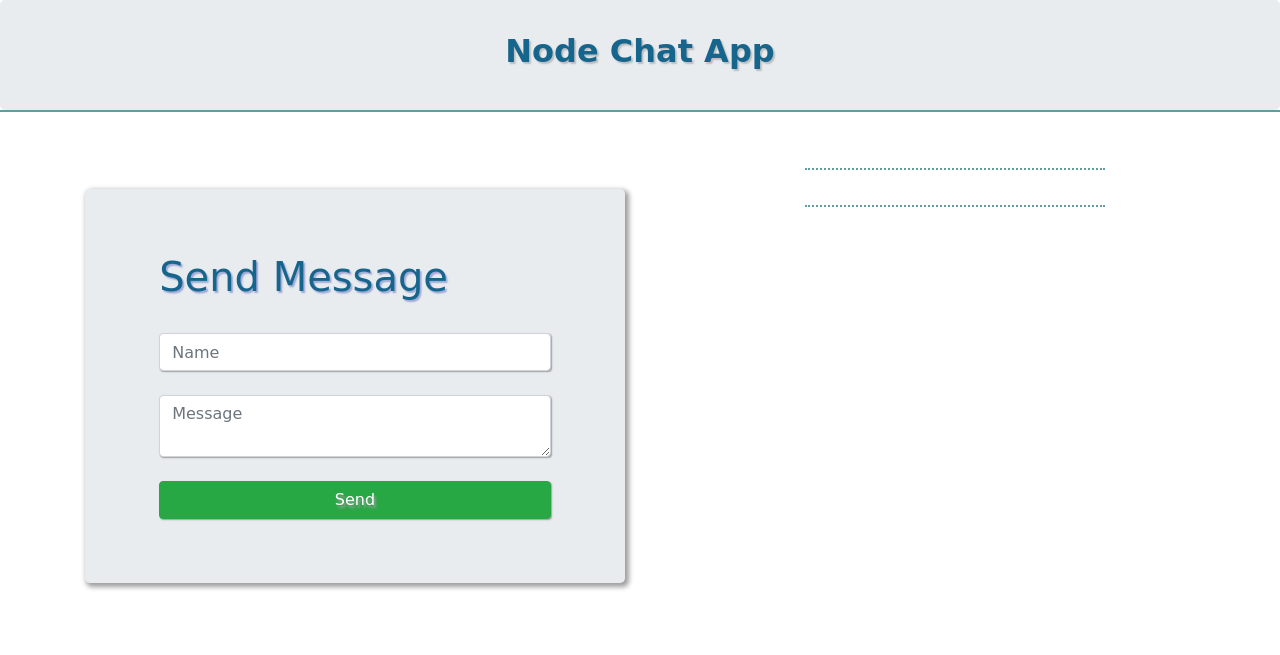
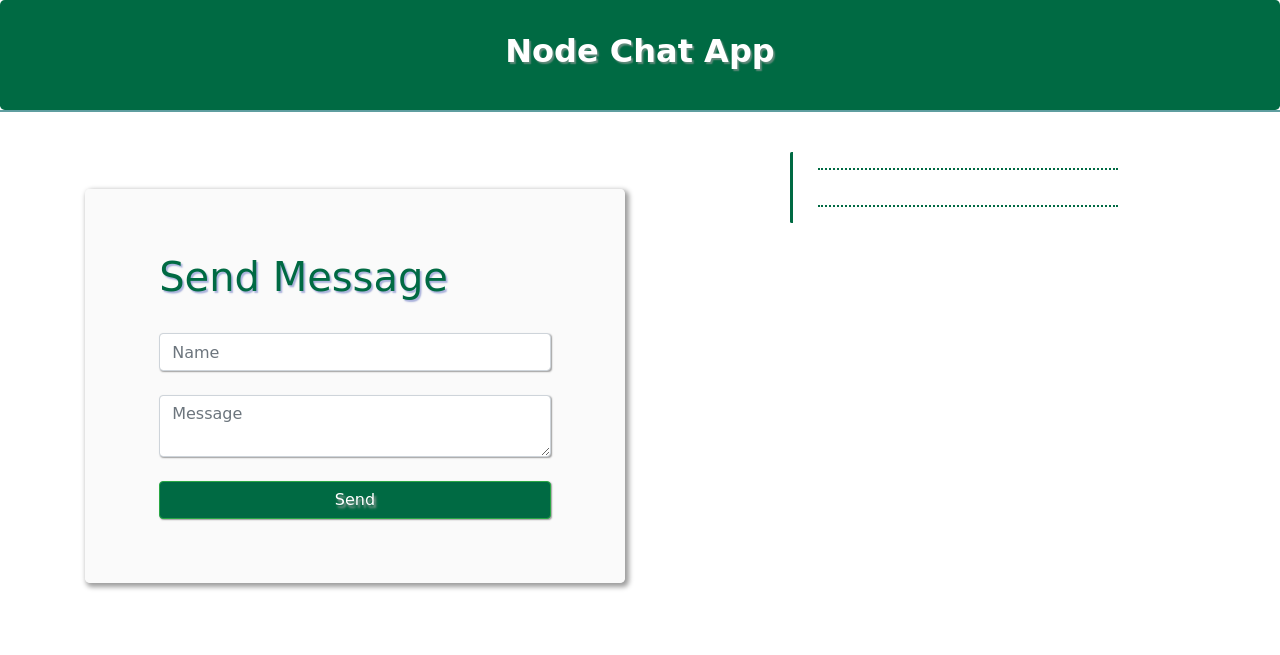
Before and after one commit to JashUpatel/Node-Chat-App, a website: page index.html in a window 1280 px wide. Drawn offline with nearby package versions, Linux system fonts and the light colour scheme; no server answers.

Commit message:
ui modification better design

```diff
--- a/index.html
+++ b/index.html
@@ -19,33 +19,30 @@
             overflow-y: auto;
 
         }
-
-        /**  STYLE 11 */
-        #messageList::-webkit-scrollbar-track {
-        border-radius: 10px;
-        background: rgba(0,0,0,0.1);
-        border: 1px solid #ccc;
+        body{
+            scrollbar-width: thin;          /* "auto" or "thin"  */
+            scrollbar-color: #006a43 #fff;
         }
 
-        #messageList::-webkit-scrollbar-thumb {
-        border-radius: 10px;
-        background: linear-gradient(left, #fff, #e4e4e4);
-        border: 1px solid #aaa;
+        *::-webkit-scrollbar {
+        width: 12px;
+        }
+        *::-webkit-scrollbar-track {
+        background: #f8f8f8;
+        border-radius: 6px;
+        }
+        *::-webkit-scrollbar-thumb {
+        background-color: #006a43;
+        border-radius: 20px;
+        border: 3px solid #f8f8f8;
         }
 
-        #messageList::-webkit-scrollbar-thumb:hover {
-        background: #fff;
-        }
-
-        #messageList::-webkit-scrollbar-thumb:active {
-        background: linear-gradient(left, #22ADD4, #1E98BA);
-        }
     </style>
 </head>
 <body>
-    <div class="jumbotron" style="padding: 2em 2em !important;">
+    <div class="jumbotron" style="background: #006a43; padding: 2em 2em !important;">
         <div class="container">
-            <h2 style="font-family: cursive; color: #16658c !important;text-shadow: 1.75px 2px 1.5px #9e9e9e9c;" class="font-weight-bold text-center">Node Chat App</h2>
+            <h2 style="font-family: cursive; color: #fff !important;text-shadow: 1.75px 2px 1.5px #9e9e9e9c;" class="font-weight-bold text-center">Node Chat App</h2>
         </div>
 
     </div>
@@ -70,15 +67,15 @@
 
              <div class="row">
                  <div class="col"></div>
-                 <div class="col-sm-6">
-                    <hr style=" width: 300px;margin-bottom: 35px;border-top: 2px dotted cadetblue;">
+                 <div class="col-sm-6" style="padding-left:25px; border-radius:1.5px; border-left: 3px solid #006a43;">
+                    <hr style="color: #006a43; width: 300px;margin-bottom: 35px;border-top: 2px dotted #006a43;">
 
                      <div id="messages"></div>
                     <!-- <br> -->
                      <!-- <hr id="bottomHr" style=" width: 150px; margin-top: 35px; margin-left:100px;border-top: 2px dotted cadetblue;"> -->
                     <!-- <p class="text-center">---- end ----</p> -->
 
-                 <hr id="bottomHr" style=" width: 300px; margin-top: 35px; border-top: 2px dotted cadetblue;">
+                 <hr id="bottomHr" style="color:#006a43; width: 300px; margin-top: 35px; border-top: 2px dotted #006a43;">
 
                  </div>
                  <div class="col"></div>
@@ -108,11 +105,11 @@
 
             <!-- setting ui side by side -->
 
-            <div class="container jumbotron align-self-center" style="box-shadow: 2.5px 2.5px 5px 1.5px #9E9E9E;">
+            <div class="container jumbotron align-self-center" style="background-color: #f8f8f8a1 !important;box-shadow: 2.5px 2.5px 5px 1.5px #9E9E9E;">
                 <div class="row">
                     <div class="col"></div>
                     <div class="col-sm-10">
-                    <h1 class="text-left" style=" color: #16658c !important;text-shadow: 1.75px 2px 1.5px #3f51b570; font-family: cursive;">Send Message</h1>
+                    <h1 class="text-left" style=" color: #006a43 !important;text-shadow: 1.75px 2px 1.5px #3f51b570; font-family: cursive;">Send Message</h1>
 
                     </div>
                     <div class="col"></div>
@@ -140,7 +137,7 @@
                 <div class="row">
                     <div class="col"></div>
                     <div class="col-sm-10">
-                    <input type="button" style="box-shadow: 1px 1px 1.5px #9E9E9E; text-shadow: 2px 2.5px 2.5px #9E9E9E;width:100%; font-family: cursive;" name="send" class="btn btn-success"  id="send" value="Send"/>
+                    <input type="button" style="background-color: #006a43; box-shadow: 1px 1px 1.5px #9E9E9E; text-shadow: 2px 2.5px 2.5px #9E9E9E;width:100%; font-family: cursive;" name="send" class="btn btn-success"  id="send" value="Send"/>
                     </div>
                     <div class="col"></div>
 
@@ -216,7 +213,7 @@
 
     // function to add messages
     function addMessage(message){
-        $('#messages').append(`<h5 style="font-weight:bold; font-family: cursive;">${message.name}</h5><p style="font-family: cursive;">${message.message}</p>`);
+        $('#messages').append(`<h5 style="color:#006a43; text-shadow: 0.5px 0.5px 0px #3f51b570; font-weight:bold; font-family: cursive;">${message.name}</h5><p style="color:#006a43; text-shadow: 0.5px 0.5px 0px #3f51b570;font-family: cursive;">${message.message}</p>`);
         scrollDownAnimation(); // finally solved issue by understanding by this line flow of code
 
     }
```
